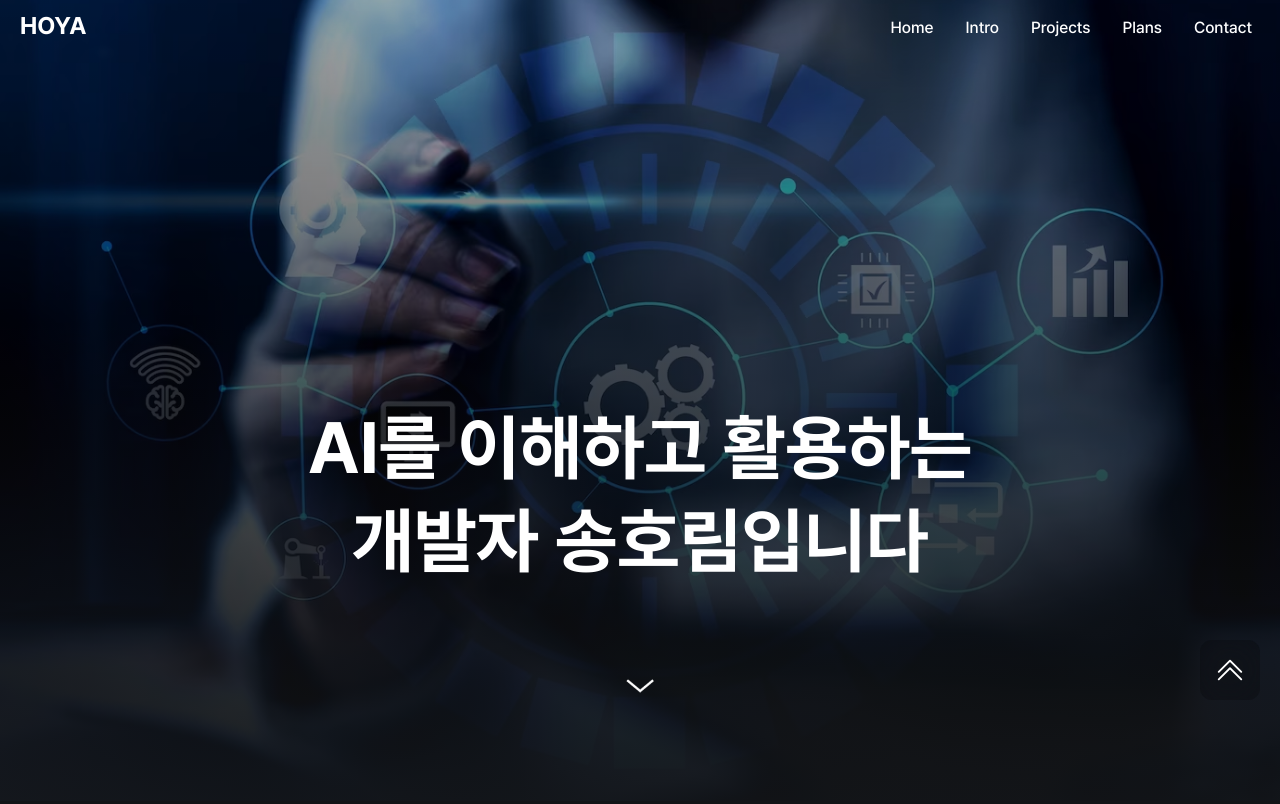
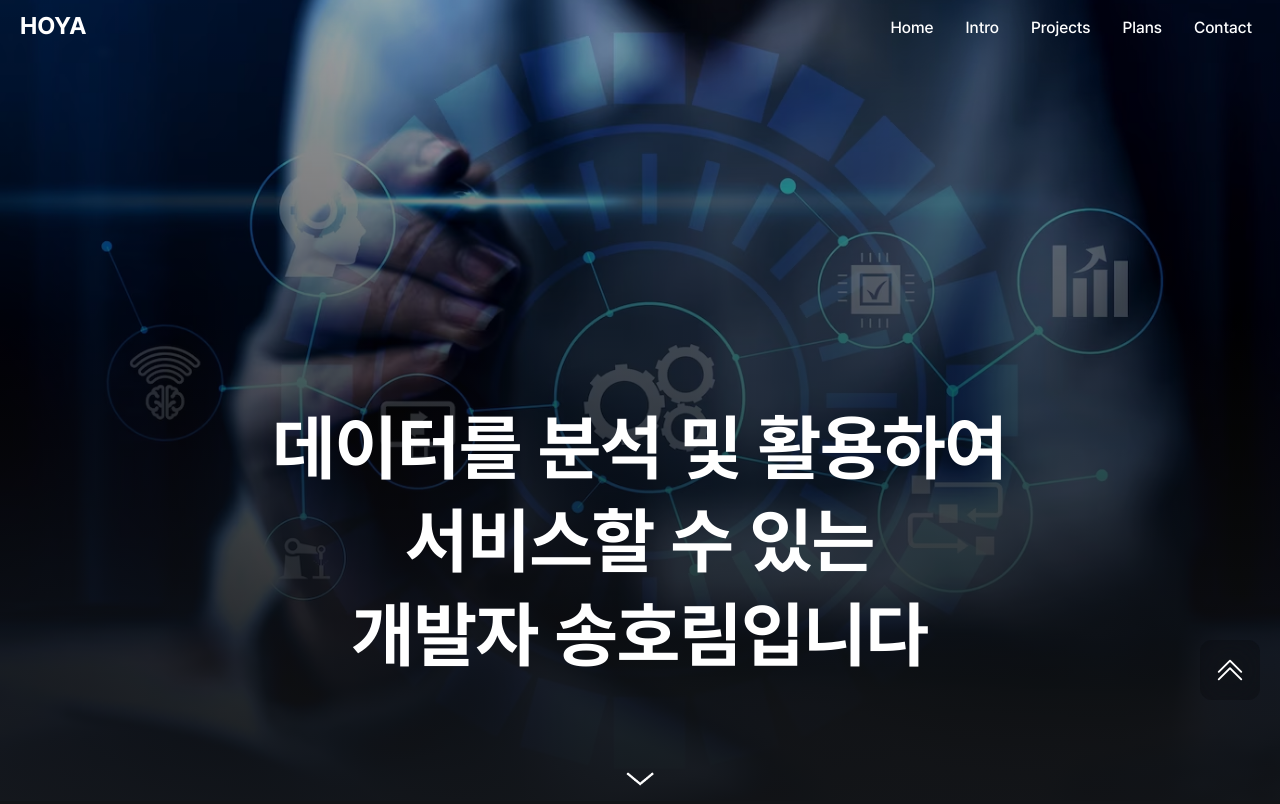
Before and after one commit to hoyachat/hoyachat.github.io, a plain HTML site: page index.html in a window 1280 px wide. Shown: the top 804 px of the page. Drawn offline with nearby package versions, Linux system fonts and the light colour scheme; a web font is replaced by a local one.

Commit message:
modify text

```diff
--- a/index.html
+++ b/index.html
@@ -145,7 +145,8 @@
   <div class="section section-1-container" id="home_section">
     <div class="position-relative z-1">
       <div class="position-relative top-50">
-        <div class="text-common section-title text-center">AI를 이해하고 활용하는</div>
+        <div class="text-common section-title text-center">데이터를 분석 및 활용하여</div>
+        <div class="text-common section-title text-center">서비스할 수 있는</div>
         <div class="text-common section-title text-center">개발자 송호림입니다</div>
 
         <div class="pt-5 mt-5 text-center" onclick="goToElement('intro','');">
```
